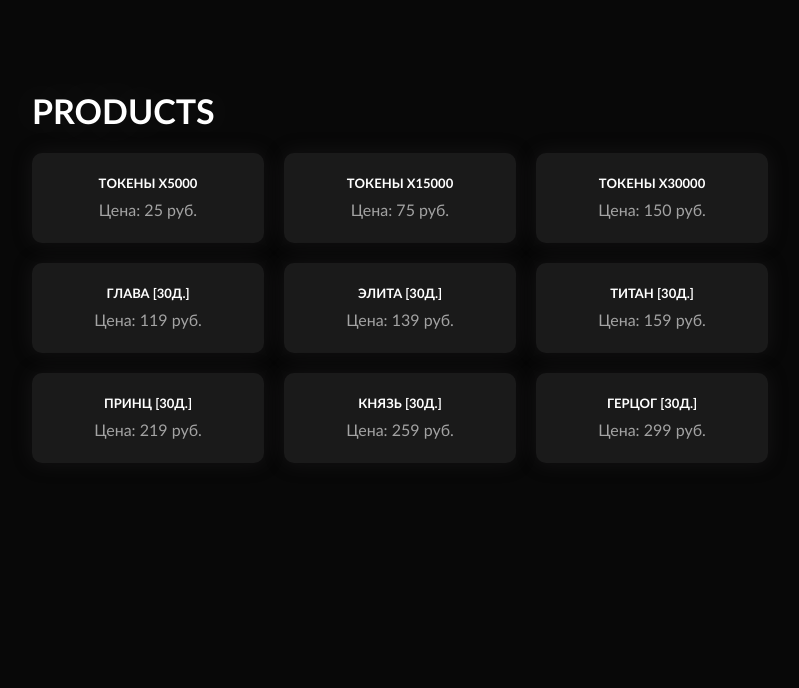
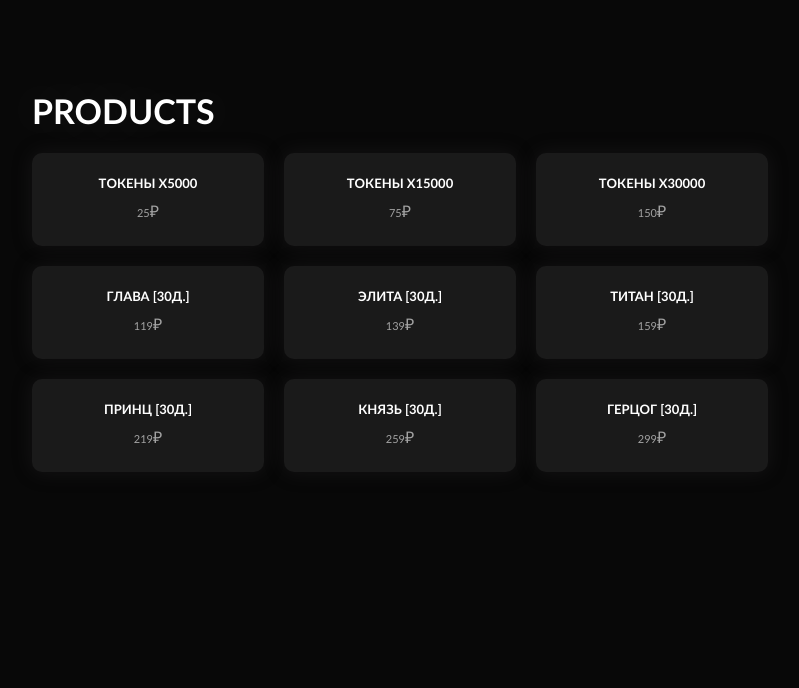
Before and after one commit to u1kerq1/lftimesite, a Flask app: page / in a window 1280 px wide. Shown: the part 439-1127 px from the top of the page, without its empty margins (160-959 px from the left). Run offline with Flask 3, Linux system fonts and the light colour scheme.

Commit message:
Update index.html

```diff
--- a/templates/index.html
+++ b/templates/index.html
@@ -160,6 +160,7 @@
         .product-card p {
             margin: 0.5rem 0;
             color: #a3a3a3;
+            font-variant-caps: all-petite-caps;
         }
 
         /* Модальное окно */
@@ -174,6 +175,7 @@
             justify-content: center;
             align-items: center;
             z-index: 1001;
+            font-variant-caps: all-petite-caps;
         }
 
         .modal-content {
@@ -184,6 +186,7 @@
             display: flex;
             flex-direction: column;
             gap: 1rem;
+            font-variant-caps: all-petite-caps;
         }
 
         .payment-methods {
@@ -202,11 +205,13 @@
             display: flex;
             flex-direction: column;
             gap: 0.5rem;
+            font-variant-caps: all-petite-caps;
         }
 
         .nickname-input label {
             color: #fff;
             font-size: 1rem;
+            font-variant-caps: all-petite-caps;
         }
 
         .nickname-input input {
@@ -215,9 +220,11 @@
             border: 1px solid #4c3f68;
             background-color: #080808;
             color: #fff;
+            font-variant-caps: all-petite-caps;
         }
 
         .pay-button {
+            font-variant-caps: all-petite-caps;
             background-color: #4c3f68;
             color: #fff;
             border: none;
@@ -309,39 +316,39 @@
     <div class="products" name="donate">
         <div class="product-card" onclick="openModal('Токены x5000', 25, 'p give %player% 5000')">
             <h4>Токены x5000</h4>
-            <p>Цена: 25 руб.</p>
+            <p>25₽</p>
         </div>
         <div class="product-card" onclick="openModal('Токены x15000', 25, 'p give %player% 15000')">
             <h4>Токены x15000</h4>
-            <p>Цена: 75 руб.</p>
+            <p>75₽</p>
         </div>
         <div class="product-card" onclick="openModal('Токены x30000', 150, 'p give %player% 30000')">
             <h4>Токены x30000</h4>
-            <p>Цена: 150 руб.</p>
+            <p>150₽</p>
         </div>
         <div class="product-card" onclick="openModal('Глава [30д.]', 119, 'lp user %player% parent addtemp glava 30d')">
             <h4>Глава [30д.]</h4>
-            <p>Цена: 119 руб.</p>
+            <p>119₽</p>
         </div>
         <div class="product-card" onclick="openModal('Элита [30д.]', 139, 'lp user %player% parent addtemp elita 30d')">
             <h4>Элита [30д.]</h4>
-            <p>Цена: 139 руб.</p>
+            <p>139₽</p>
         </div>
         <div class="product-card" onclick="openModal('Титан [30д.]', 159, 'lp user %player% parent addtemp titan 30d')">
             <h4>Титан [30д.]</h4>
-            <p>Цена: 159 руб.</p>
+            <p>159₽</p>
         </div>
         <div class="product-card" onclick="openModal('Принц [30д.]', 219, 'lp user %player% parent addtemp prince 30d')">
             <h4>Принц [30д.]</h4>
-            <p>Цена: 219 руб.</p>
+            <p>219₽</p>
         </div>
         <div class="product-card" onclick="openModal('Князь [30д.]', 259, 'lp user %player% parent addtemp knight 30d')">
             <h4>Князь [30д.]</h4>
-            <p>Цена: 259 руб.</p>
+            <p>259₽</p>
         </div>
         <div class="product-card" onclick="openModal('Герцог [30д.]', 299, 'lp user %player% parent addtemp gercog 30d')">
             <h4>Герцог [30д.]</h4>
-            <p>Цена: 299 руб.</p>
+            <p>299₽</p>
         </div>
     </div>
     <div class="main">
```
